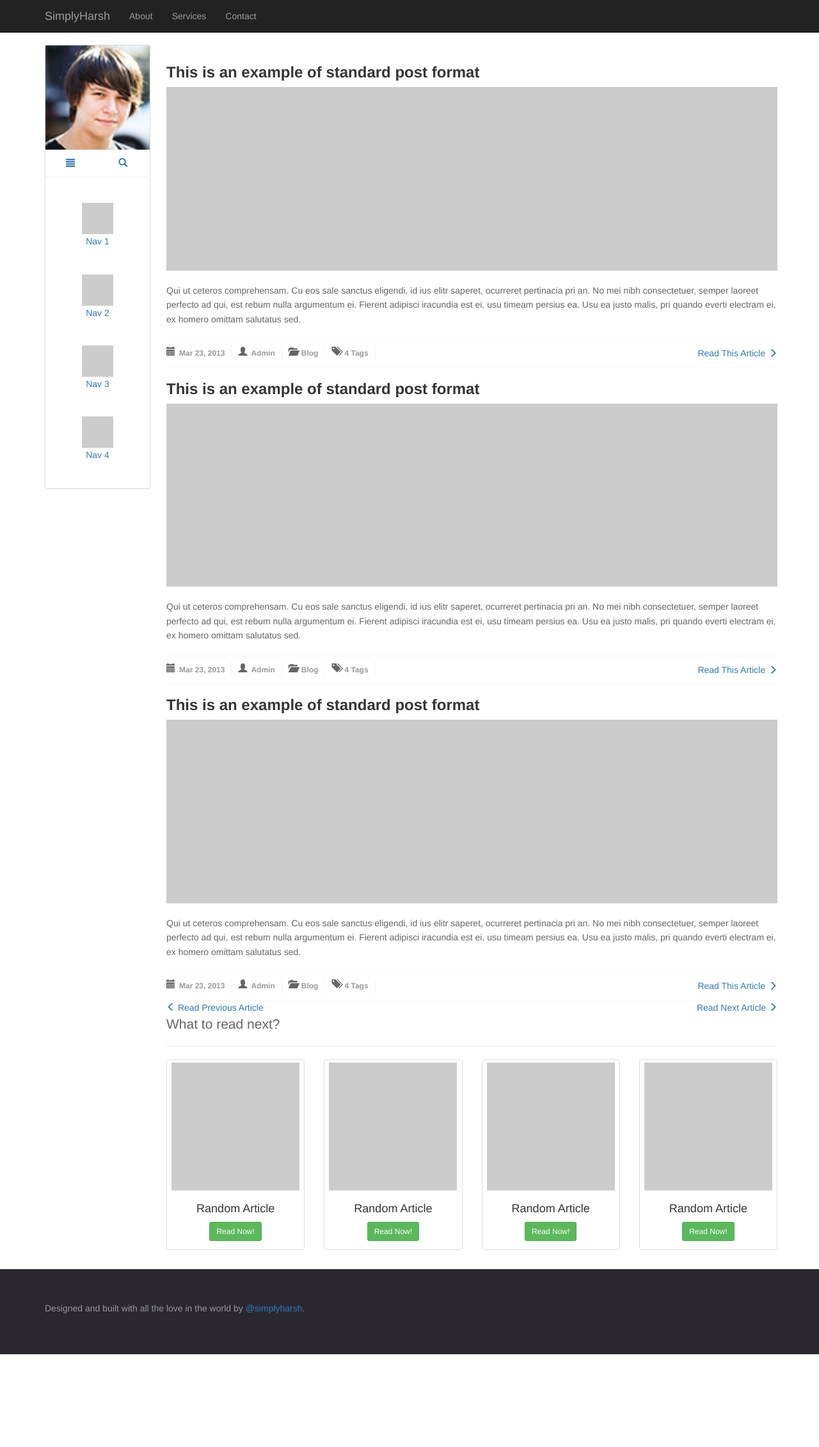
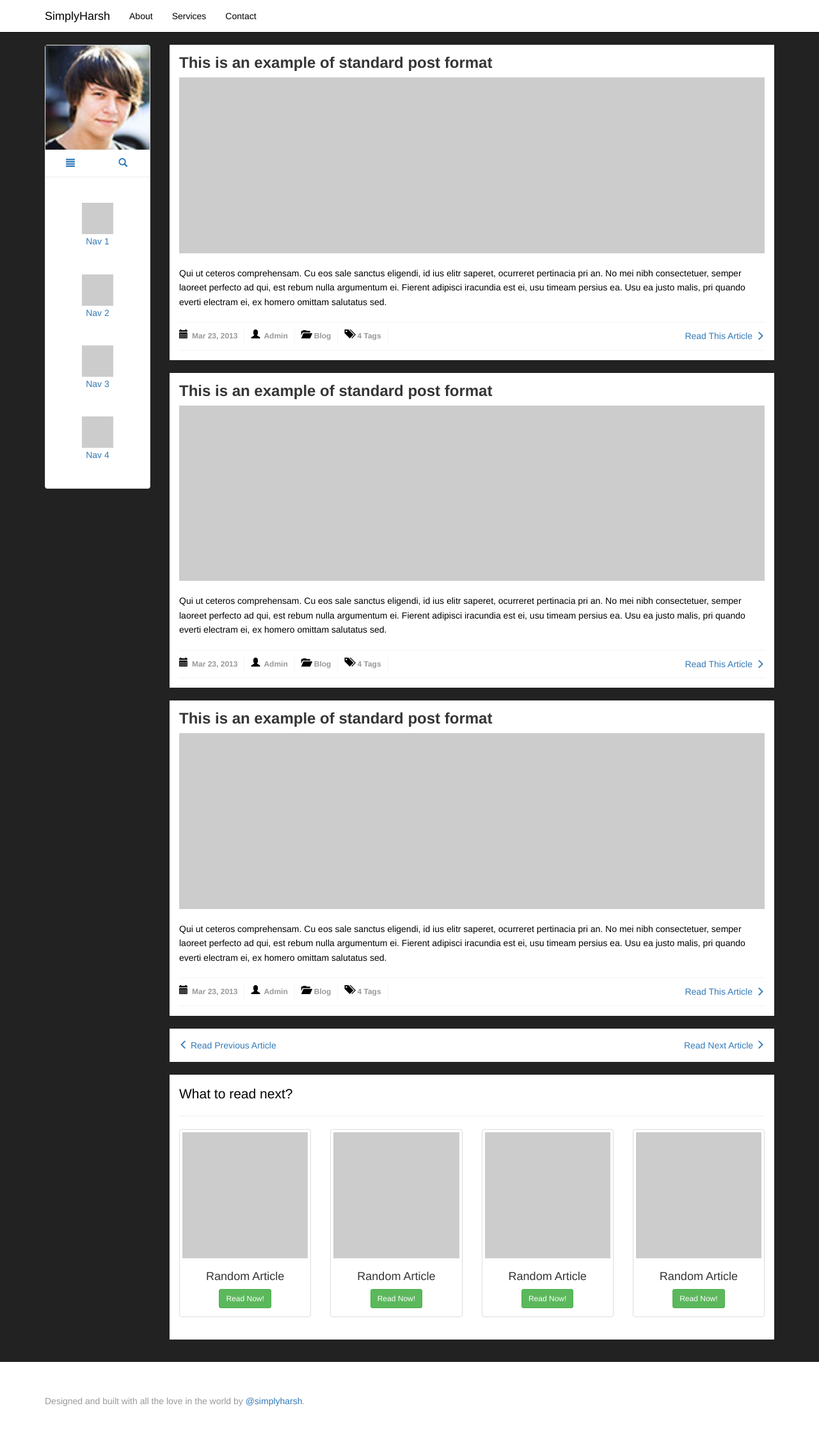
Before and after one commit to simplyharsh/reactblog, a Django app: page / in a window 1280 px wide. Shown: the whole page at 64% size. Before the commit the page ends 2117 px from the top, so only its background shows below. Run offline with Django 3.2, Linux system fonts and the light colour scheme; some libraries are stand-ins or nearby versions.

Commit message:
changed to dark theme

```diff
--- a/static/css/style.css
+++ b/static/css/style.css
@@ -2,15 +2,29 @@
     font-size: 14px;
     font-weight: 300;
     line-height: 1.6em;
-    color: #656565;
+    color: #000;
     padding-top: 70px;
+    background-color: #222;
 }
 
 footer {
     padding-top: 50px;
     padding-bottom: 50px;
     color: #99979c;
-    background-color: #2a2730;
+    background-color: #fff;
+}
+
+.navbar-inverse {
+    background-color: #fff;
+    border-color: #080808;
+}
+
+.navbar-inverse .navbar-brand {
+    color: #000;
+}
+
+.navbar-inverse .navbar-nav>li>a {
+    color: #000;
 }
 
 #sidebar-wrapper .user-img {
@@ -41,7 +55,14 @@
 }
 
 #content-wrapper {
-    padding: 10px;
+    padding: 15px;
+    padding-top: 0px;
+}
+
+#content-wrapper article {
+    padding: 15px;
+    background-color: #fff;
+    margin-bottom: 20px;
 }
 
 #content-wrapper .blog-body {
@@ -53,8 +74,18 @@
     float: right;
     margin: 0px 0px 10px 15px;
 }
+/*blog detail*/
+.blog-detail-wrapper {
+    background-color: #fff;
+    padding: 15px;
+    margin-bottom: 20px;
+}
 
 /*blog list*/
+article .post-heading h3 {
+    margin-top: 0px;
+}
+
 article .post-heading h3 a {
     font-weight: 700;
     color: #353535;
```
